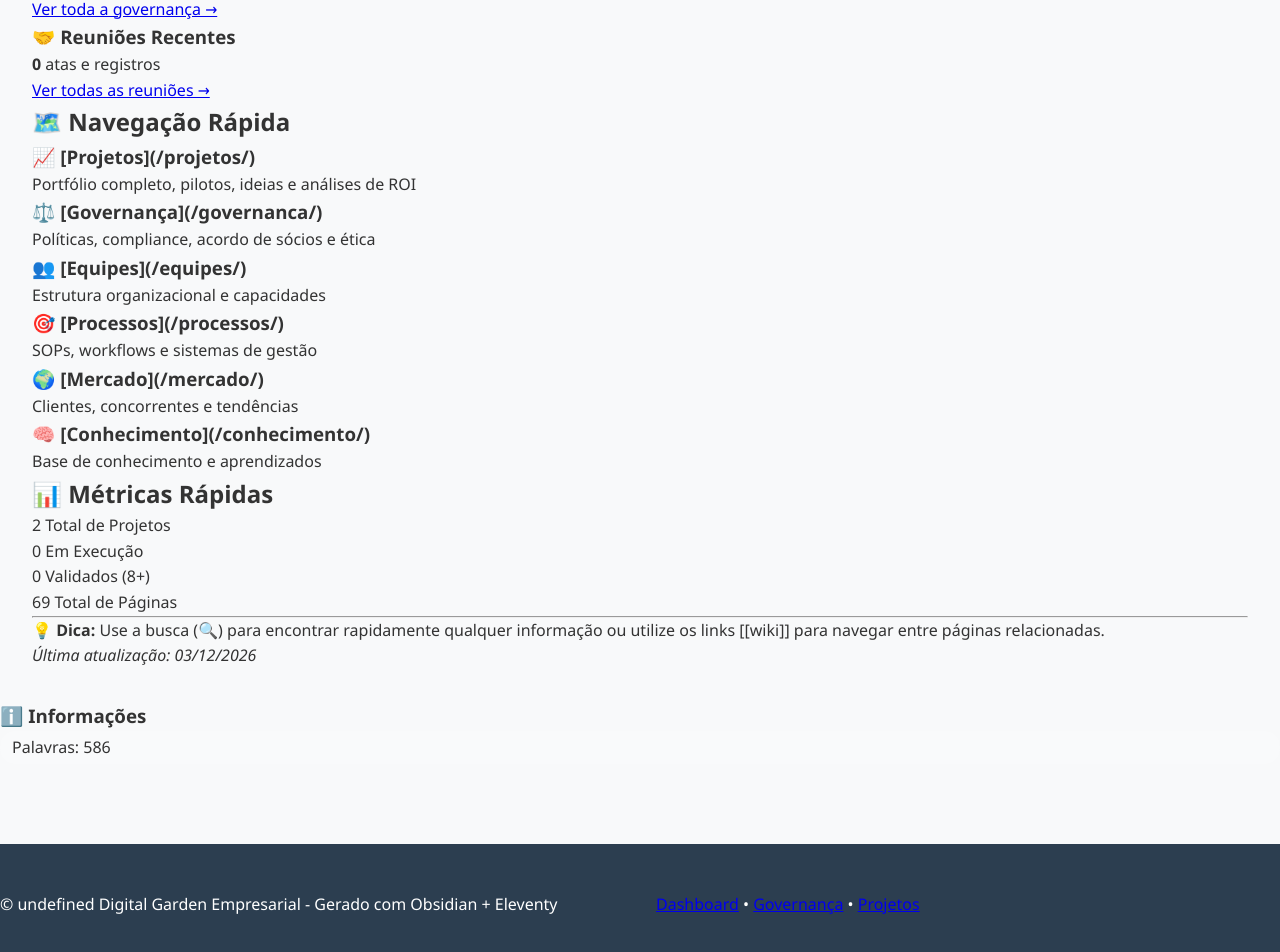
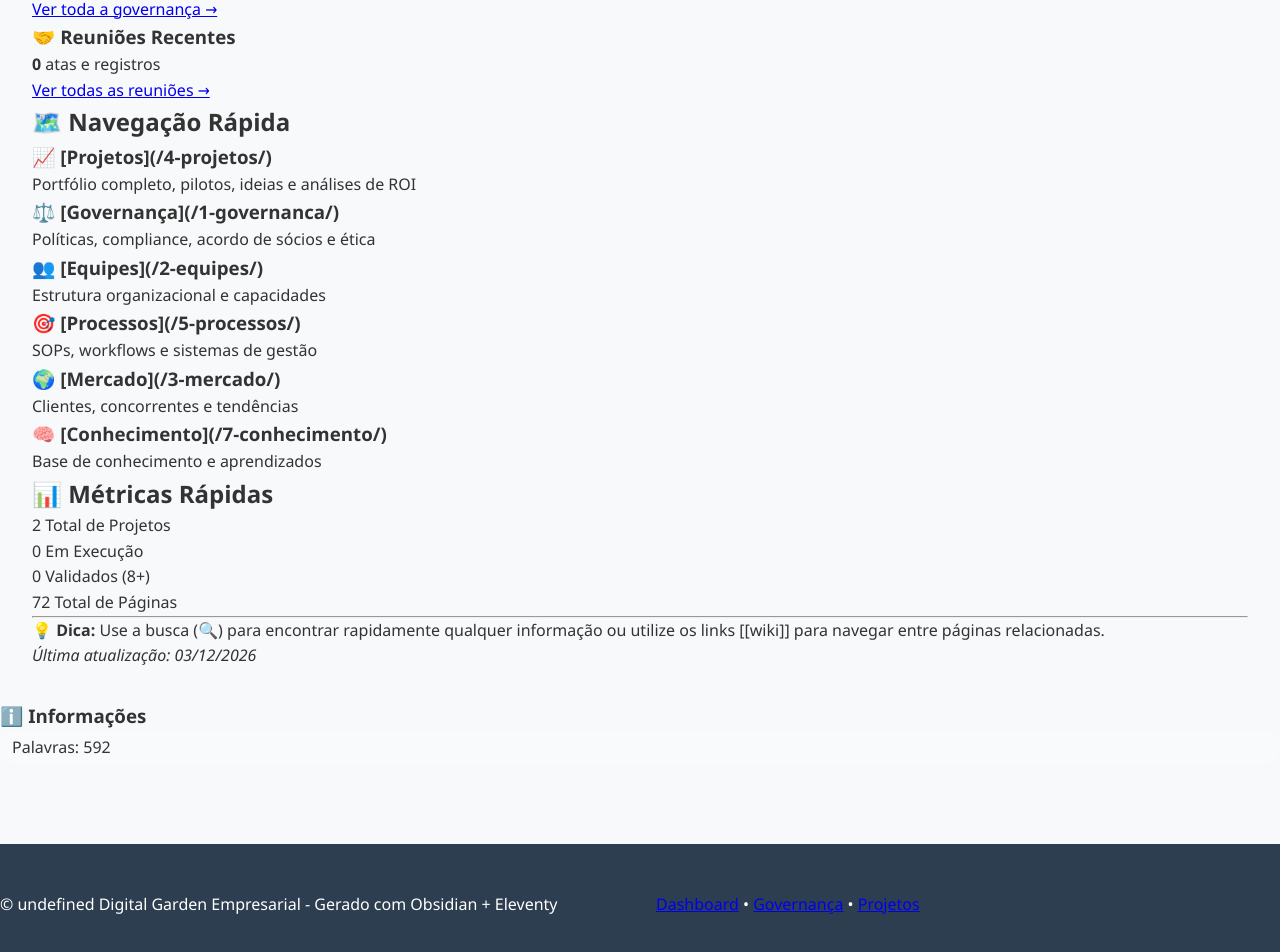
Before and after one commit to PvTheMaster2/EMPRESADIGITALGARDEN, an Eleventy site: page 0-Dashboard-Executivo/index.md in a window 1280 px wide. Shown: the part 774-1726 px from the top of the page. Built offline with nearby package versions, Linux system fonts and the light colour scheme; Eleventy itself is replaced by a stand-in of ours; files that its build step writes are made by us from their sources; no server answers; what @photogabble/eleventy-plugin-interlinker, @sindresorhus/slugify, eleventy-plugin-toc, markdown-it-abbr would draw is missing.

Commit message:
CORRIGIDO: Links de navegação principais + novas páginas README criadas

```diff
--- a/0-Dashboard-Executivo/index.md
+++ b/0-Dashboard-Executivo/index.md
@@ -4,7 +4,7 @@ description: Visão geral do conhecimento empresarial e projetos em andamento
 permalink: /dashboard-overview/
 layout: base.njk
 created: 2025-09-01T15:18
-updated: 2025-09-01T15:27
+updated: 2025-09-01T16:17
 ---
 
 # 🌱 Digital Garden Empresarial
@@ -81,32 +81,32 @@ Bem-vindo ao sistema de gestão de conhecimento da empresa. Este ambiente integr
 <div class="navigation-grid">
 
 <div class="nav-card">
-  <h3>📈 [Projetos](/projetos/)</h3>
+  <h3>📈 [Projetos](/4-projetos/)</h3>
   <p>Portfólio completo, pilotos, ideias e análises de ROI</p>
 </div>
 
 <div class="nav-card">
-  <h3>⚖️ [Governança](/governanca/)</h3>
+  <h3>⚖️ [Governança](/1-governanca/)</h3>
   <p>Políticas, compliance, acordo de sócios e ética</p>
 </div>
 
 <div class="nav-card">
-  <h3>👥 [Equipes](/equipes/)</h3>
+  <h3>👥 [Equipes](/2-equipes/)</h3>
   <p>Estrutura organizacional e capacidades</p>
 </div>
 
 <div class="nav-card">
-  <h3>🎯 [Processos](/processos/)</h3>
+  <h3>🎯 [Processos](/5-processos/)</h3>
   <p>SOPs, workflows e sistemas de gestão</p>
 </div>
 
 <div class="nav-card">
-  <h3>🌍 [Mercado](/mercado/)</h3>
+  <h3>🌍 [Mercado](/3-mercado/)</h3>
   <p>Clientes, concorrentes e tendências</p>
 </div>
 
 <div class="nav-card">
-  <h3>🧠 [Conhecimento](/conhecimento/)</h3>
+  <h3>🧠 [Conhecimento](/7-conhecimento/)</h3>
   <p>Base de conhecimento e aprendizados</p>
 </div>
 
```
Also changed, not shown: .obsidian/plugins/update-time-on-edit/data.json, .obsidian/workspace.json, 2-Equipes/README.md (added), 3-Mercado/README.md (added), 7-Conhecimento/README.md (added).
